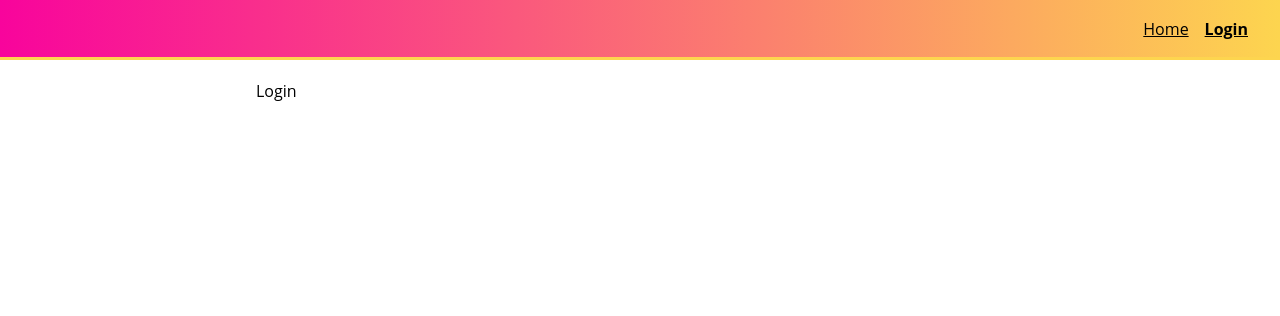
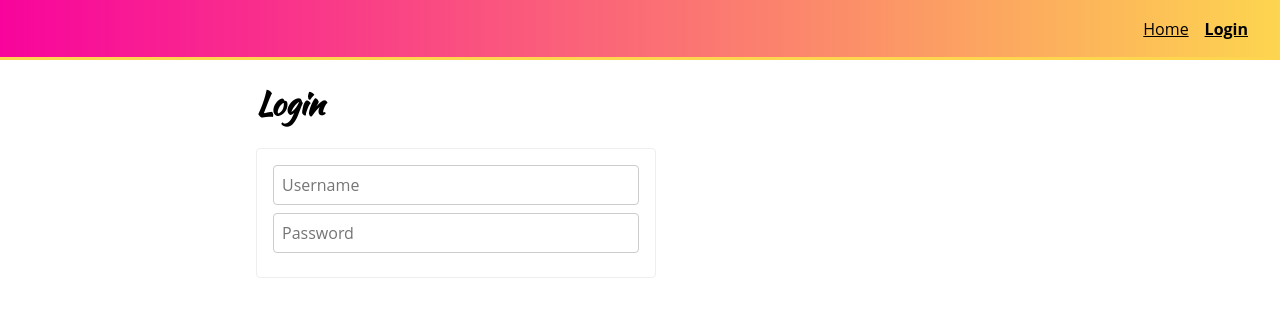
Before and after one commit to tatsurodev/react-styled-components, a React (Create React App) app in the folder styled-components-v5/: page /login in a window 1280 px wide. Shown: the top 316 px of the page. Built offline with nearby package versions, Linux system fonts and the light colour scheme; a web font is replaced by a local one.

Commit message:
Input component作成、LoginにInput設置 16

```diff
--- /dev/null
+++ b/styled-components-v5/src/components/common/Input.js
@@ -0,0 +1,15 @@
+import styled from 'styled-components'
+
+const Input = styled.input`
+  padding: 4px 8px;
+  border: 1px solid #ccc;
+  border-radius: 4px;
+  font-size: 1em;
+  font-family: 'Open Sans';
+  margin-bottom: 8px;
+  width: 100%;
+  box-sizing: border-box;
+  height: 40px;
+`
+
+export { Input }
--- a/styled-components-v5/src/components/common/index.js
+++ b/styled-components-v5/src/components/common/index.js
@@ -3,3 +3,4 @@
 export * from './Button'
 export * from './PageLayout'
 export * from './Header'
+export * from './Input'
--- a/styled-components-v5/src/components/pages/Home.js
+++ b/styled-components-v5/src/components/pages/Home.js
@@ -2,5 +2,15 @@ import React from 'react'
 import { PageLayout } from 'components/common'
 
 export default function Home() {
-  return <PageLayout>Home</PageLayout>
+  return (
+    <PageLayout>
+      <h1>Home</h1>
+      <p>
+        Lorem, ipsum dolor sit amet consectetur adipisicing elit. Reiciendis
+        facilis aliquam sint nihil? Unde ea ducimus aperiam autem fugit,
+        suscipit nisi molestias nesciunt eos vero, nobis error, eum vitae
+        accusantium.
+      </p>
+    </PageLayout>
+  )
 }
--- a/styled-components-v5/src/components/pages/Login.js
+++ b/styled-components-v5/src/components/pages/Login.js
@@ -1,6 +1,48 @@
-import React from 'react'
-import { PageLayout } from 'components/common'
+import React, { useState } from 'react'
+import { PageLayout, Input } from 'components/common'
+import styled from 'styled-components'
+
+const Form = styled.form`
+  width: 100%;
+  max-width: 400px;
+  background: white;
+  border: 1px solid #eee;
+  padding: 16px;
+  box-sizing: border-box;
+  color: black;
+  border-radius: 4px;
+`
 
 export default function Login() {
-  return <PageLayout>Login</PageLayout>
+  const [formFields, setFormFields] = useState({ username: '', password: '' })
+
+  function handleInputChange(e) {
+    e.persist()
+    setFormFields((s) => ({
+      ...s,
+      [e.target.name]: e.target.value,
+    }))
+  }
+
+  return (
+    <PageLayout>
+      <h1>Login</h1>
+      <Form>
+        <Input
+          value={formFields.username}
+          onChange={handleInputChange}
+          name="username"
+          type="text"
+          placeholder="Username"
+        />
+        <Input
+          value={formFields.password}
+          onChange={handleInputChange}
+          name="password"
+          type="password"
+          placeholder="Password"
+        />
+      </Form>
+    </PageLayout>
+  )
 }
```
Also changed, not shown: 1 other file (tests, documents, lock files or other folders).
